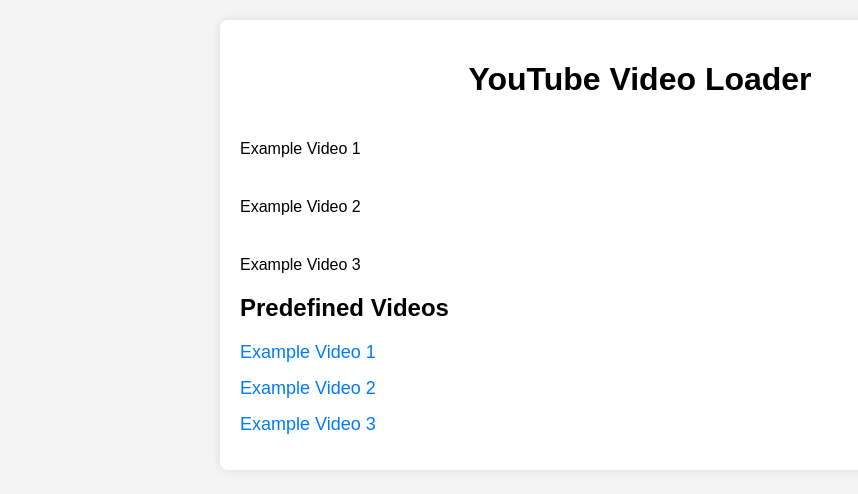
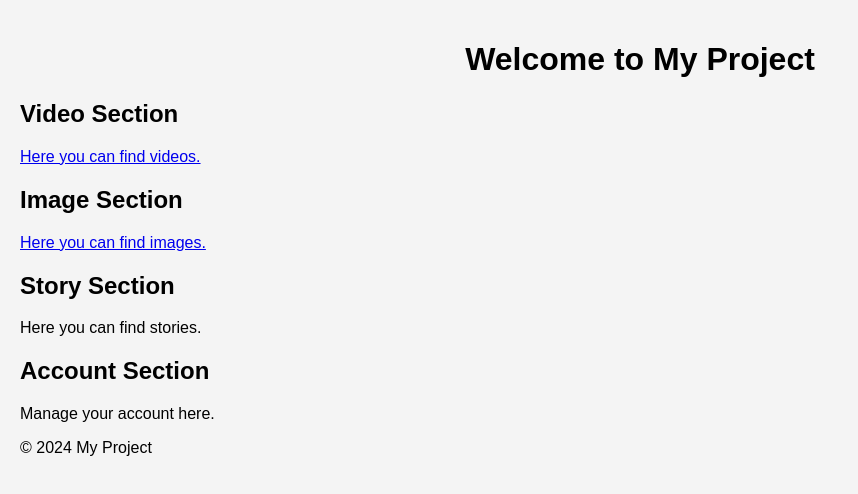
Before and after one commit to noneGone/video, a plain HTML site: page index.html in a window 1280 px wide. Shown: the whole page, without its empty margins (0-858 px from the left). Drawn offline with Linux system fonts and the light colour scheme.

Commit message:
Update index.html

```diff
--- a/index.html
+++ b/index.html
@@ -3,24 +3,34 @@
 <head>
     <meta charset="UTF-8">
     <meta name="viewport" content="width=device-width, initial-scale=1.0">
-    <title>YouTube Video Loader</title>
-    <link rel="stylesheet" href="styles.css">
+    <title>My Project</title>
+    <link rel="stylesheet" href="styles.css"> <!-- Link to your CSS file -->
+    <script type='text/javascript' src='//pl24834364.profitablecpmrate.com/e4/cd/95/e4cd95d62595a4523ff602609322f770.js'></script>
 </head>
 <body>
-    <div class="container">
-        <h1>YouTube Video Loader</h1>
-
-        <!-- Display the loaded videos -->
-        <div class="video-container" id="videoContainer"></div>
-
-        <!-- List of predefined videos -->
-        <h2>Predefined Videos</h2>
-        <div id="video-list"></div>
-    </div>
-
-    <script src="https://www.youtube.com/iframe_api"></script>
-    <script src="script.js"></script>
-    <!-- PropellerAds Ad Code -->
-    <script type='text/javascript' src='//pl24834364.profitablecpmrate.com/e4/cd/95/e4cd95d62595a4523ff602609322f770.js'></script>
+    <header>
+        <h1>Welcome to My Project</h1>
+    </header>
+    <main>
+        <section>
+            <h2>Video Section</h2>
+            <a href="video.html"><p>Here you can find videos.</p></a>
+        </section>
+        <section>
+            <h2>Image Section</h2>
+            <a href="image.html"><p>Here you can find images.</p></a>
+        </section>
+        <section>
+            <h2>Story Section</h2>
+            <p>Here you can find stories.</p>
+        </section>
+        <section>
+            <h2>Account Section</h2>
+            <p>Manage your account here.</p>
+        </section>
+    </main>
+    <footer>
+        <p>&copy; 2024 My Project</p>
+    </footer>
 </body>
 </html>
```
